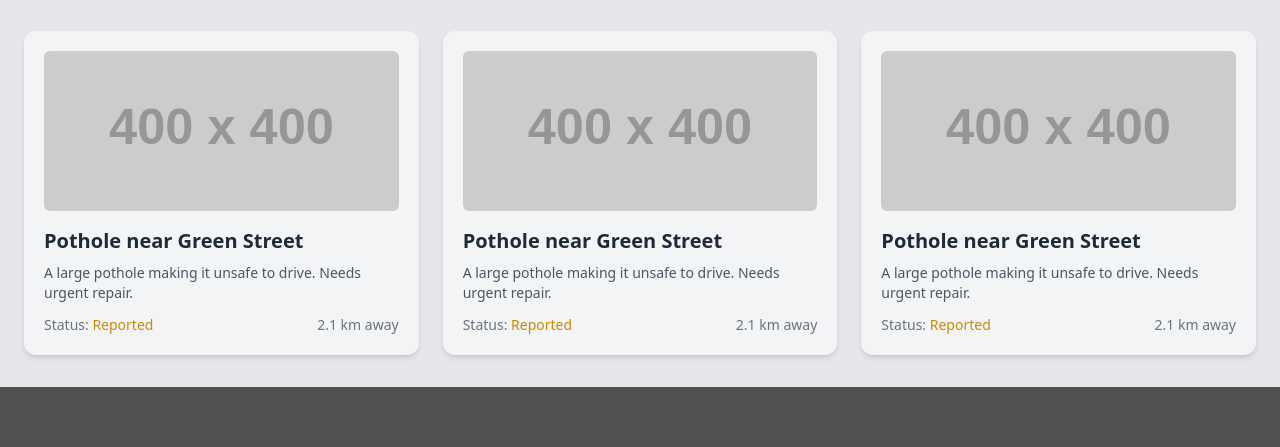
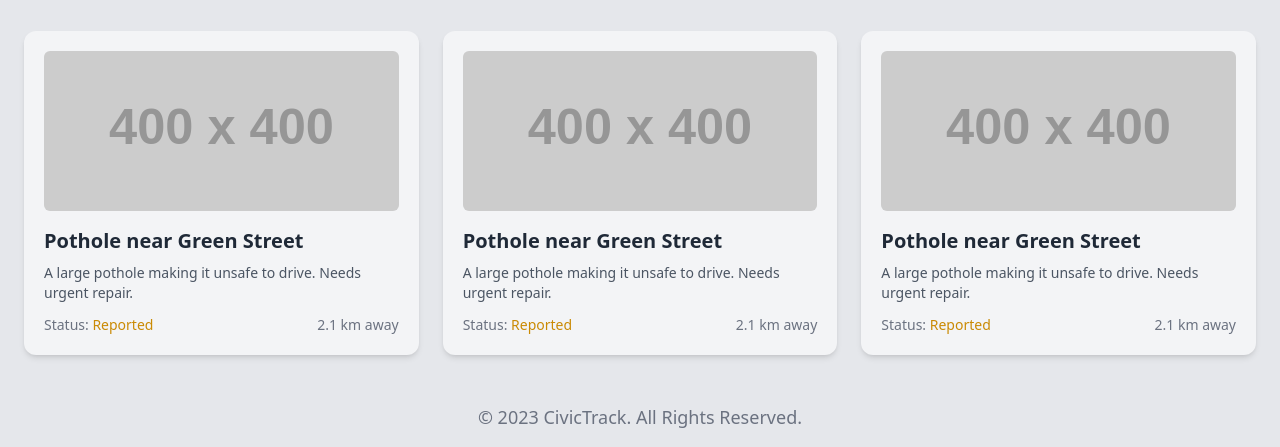
Before and after one commit to codebhomic/CivicTrack, a Flask app: page / in a window 1280 px wide. Shown: the part 647-1094 px from the top of the page. Before the commit the page ends 1034 px from the top, so only its background shows below. Run offline with Flask 3, Linux system fonts and the light colour scheme; grey boxes labelled with a size stand in for pictures from a placeholder-image service; some libraries are stand-ins or nearby versions.

Commit message:
adding footer.html

```diff
--- a/templates/base_layout.html
+++ b/templates/base_layout.html
@@ -15,6 +15,7 @@
   {% include "components/header.html" %}
   {% block content %}
   {% endblock %}
+  {% include "components/footer.html" %}
   <script src="https://cdn.jsdelivr.net/npm/flowbite@3.1.2/dist/flowbite.min.js"></script>
   <script src="{{ url_for('static', filename='js/dark-mode.js') }}"></script>
 </body>
--- a/templates/components/footer.html
+++ b/templates/components/footer.html
@@ -0,0 +1,7 @@
+<footer class="bg-gray-200 shadow-sm dark:bg-gray-900">
+    <div class="w-full mx-auto max-w-screen-xl p-4 md:flex md:items-center md:justify-center rounded-lg ">
+        <span class="text-sm md:text-lg text-gray-500 sm:text-center dark:text-gray-400">
+            © 2023 <a href="/" class="hover:underline">CivicTrack</a>. All Rights Reserved.
+        </span>
+    </div>
+</footer>
```
